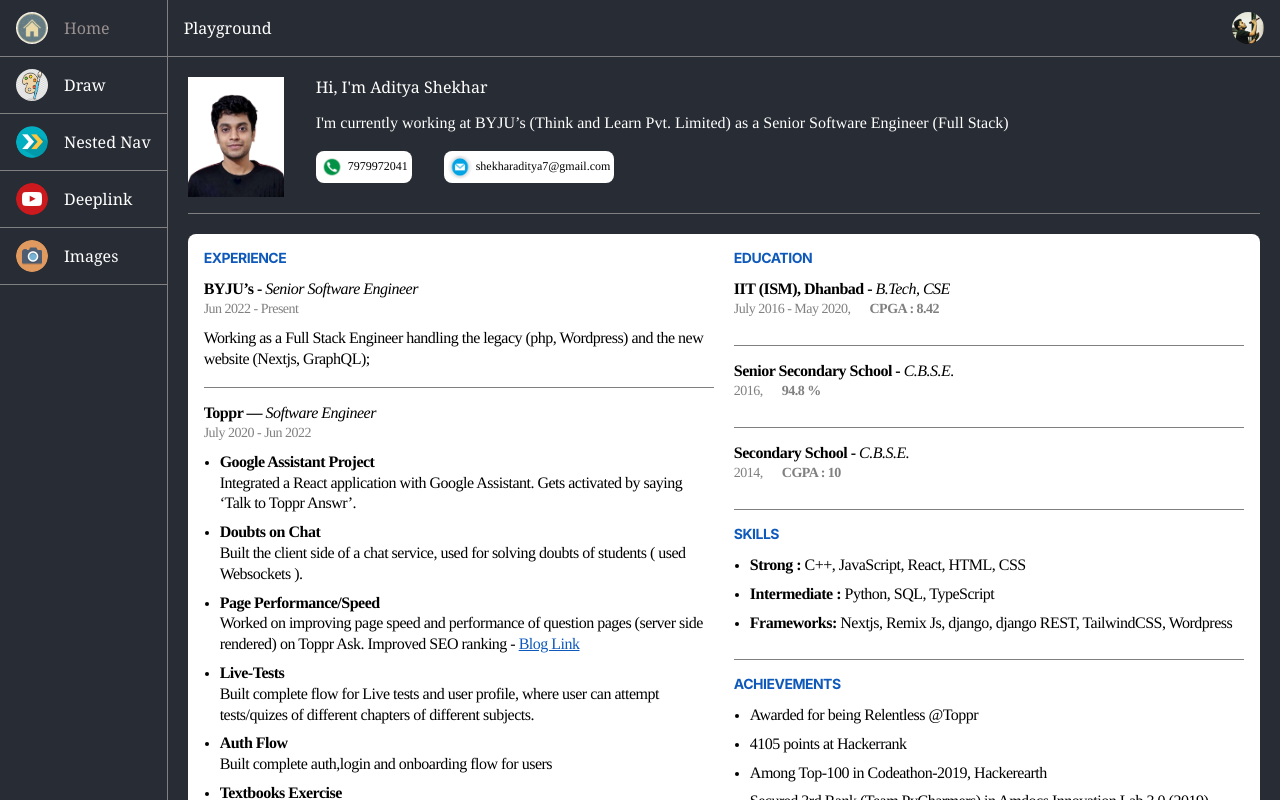
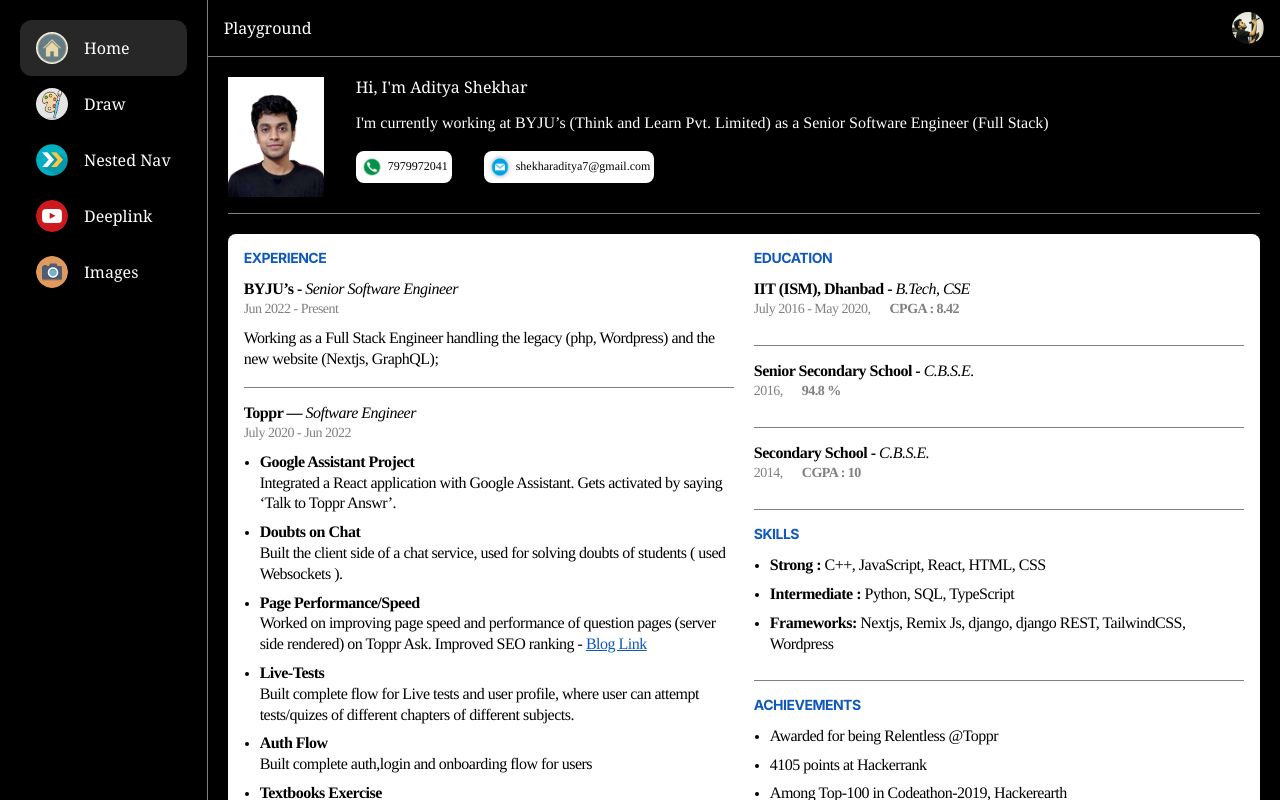
Before and after one commit to shekharaditya7/my-app, a React (Create React App) app: page / in a window 1280 px wide. Shown: the top 800 px of the page. Built offline with nearby package versions, Linux system fonts and the light colour scheme.

Commit message:
UI customization

```diff
--- a/src/components/App/Sidebar.js
+++ b/src/components/App/Sidebar.js
@@ -1,12 +1,14 @@
 import { useLayoutEffect, useRef, useState } from "react";
 import cx from "classnames";
-import { Link } from "react-router-dom";
+import { Link, useLocation } from "react-router-dom";
 import getIsMobileView from "../../utils/getIsMobileView";
 import useOutsideClick from "../../utils/hooks/useOutsideClick";
 import NAV_ITEMS from "./sidebar.constants";
 import styles from "./Sidebar.module.scss";
 
 export default function Sidebar() {
+  const { pathname } = useLocation();
+
   const ref = useRef();
   const { isMobileViewOnlyUtil } = getIsMobileView();
   const [showSidebar, setShowSidebar] = useState(false);
@@ -35,7 +37,9 @@ export default function Sidebar() {
       {NAV_ITEMS.map(({ url, logoSrc, alt, label }) => (
         <Link
           to={url}
-          className={styles.sidebarItem}
+          className={cx(styles.sidebarItem, {
+            [styles.active]: url === pathname,
+          })}
           key={url}
           onClick={isMobileViewOnlyUtil ? () => setShowSidebar(false) : null}
         >
--- a/src/components/App/Sidebar.module.scss
+++ b/src/components/App/Sidebar.module.scss
@@ -8,8 +8,9 @@
   position: fixed;
   top: 0;
   left: -300px;
-  background-color: #282c34;
   z-index: 1;
+  background-color: black;
+  padding: 20px;
 }
 .crossIcon {
   color: black;
@@ -28,10 +29,11 @@
   align-items: center;
   padding: 12px 16px;
   cursor: pointer;
-  border-bottom: 1px solid gray;
+  border-radius: 12px;
 
-  &:hover {
-    color: #999090;
+  &:hover,
+  &:active {
+    background-color: rgba($color: gray, $alpha: 0.4);
   }
 
   img {
@@ -40,6 +42,9 @@
     border-radius: 50%;
     margin-right: 16px;
   }
+}
+.active {
+  background-color: rgba($color: gray, $alpha: 0.3);
 }
 .menuIconWrapper {
   display: flex;
--- a/src/index.scss
+++ b/src/index.scss
@@ -341,7 +341,7 @@ body {
   font-family: georgia, times-new-roman, serif;
   -webkit-font-smoothing: antialiased;
   -moz-osx-font-smoothing: grayscale;
-  background-color: #282c34;
+  background-color: black;
   min-height: 100vh;
 }
 
--- a/src/pages.js
+++ b/src/pages.js
@@ -1,6 +1,6 @@
 const pages = {
   HOME: "/",
-  DRAWER: "/drawer",
+  DRAWER: "/drawer/",
   DEEPLINK: "/deeplink/:videoId/",
   NESTED_NAV: "/nested-nav/",
   IMAGE_OPERATIONS: "/image-opeations/",
```
